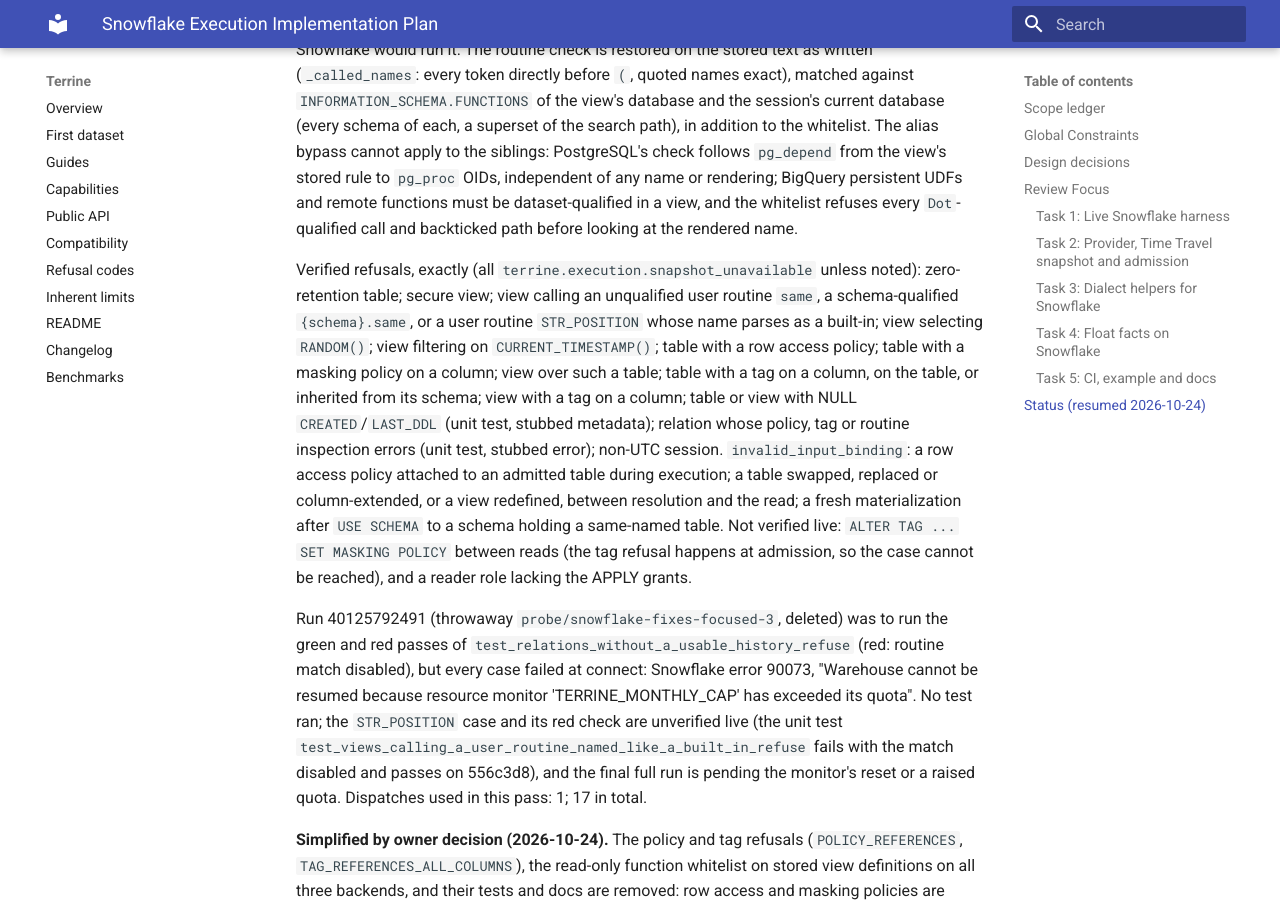
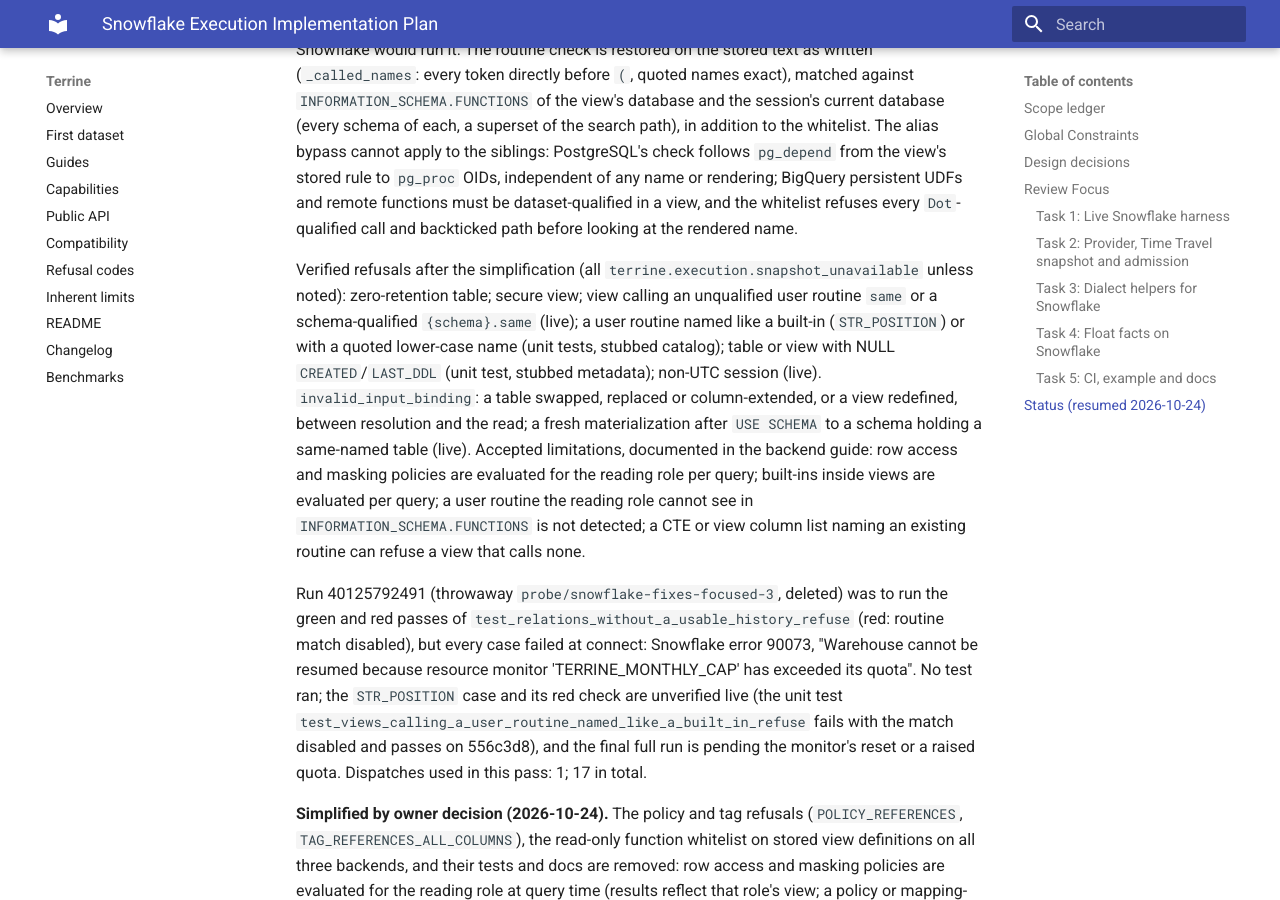
Before and after one commit to kylejcaron/terrine, an MkDocs documentation site: the page built from docs/superpowers/plans/2026-10-23-snowflake-execution.md, in a window 1280 px wide and 900 px high, scrolled down 9206 px. Built offline with MkDocs 1.6.1 and Material for MkDocs 9.7.7, drawn with Linux system fonts in a browser that asks for light colours.

Commit message:
fix: match Snowflake routine names with their catalog case
Unquoted routine names are stored upper-cased and quoted names as written, so
the catalog listing is compared exactly against the folded call names. The
guide notes that only routines the reading role can see are detected.

```diff
--- a/docs/superpowers/plans/2026-10-23-snowflake-execution.md
+++ b/docs/superpowers/plans/2026-10-23-snowflake-execution.md
@@ -278,22 +278,21 @@
 whitelist refuses every `Dot`-qualified call and backticked path before
 looking at the rendered name.
 
-Verified refusals, exactly (all `terrine.execution.snapshot_unavailable`
-unless noted): zero-retention table; secure view; view calling an unqualified
-user routine `same`, a schema-qualified `{schema}.same`, or a user routine
-`STR_POSITION` whose name parses as a built-in; view selecting `RANDOM()`;
-view filtering on `CURRENT_TIMESTAMP()`; table with a row access policy;
-table with a masking policy on a column; view over such a table; table with
-a tag on a column, on the table, or inherited from its schema; view with a
-tag on a column; table or view with NULL `CREATED`/`LAST_DDL` (unit test,
-stubbed metadata); relation whose policy, tag or routine inspection errors
-(unit test, stubbed error); non-UTC session. `invalid_input_binding`: a row
-access policy attached to an admitted table during execution; a table
-swapped, replaced or column-extended, or a view redefined, between
-resolution and the read; a fresh materialization after `USE SCHEMA` to a
-schema holding a same-named table. Not verified live: `ALTER TAG ... SET
-MASKING POLICY` between reads (the tag refusal happens at admission, so the
-case cannot be reached), and a reader role lacking the APPLY grants.
+Verified refusals after the simplification (all
+`terrine.execution.snapshot_unavailable` unless noted): zero-retention table;
+secure view; view calling an unqualified user routine `same` or a
+schema-qualified `{schema}.same` (live); a user routine named like a built-in
+(`STR_POSITION`) or with a quoted lower-case name (unit tests, stubbed
+catalog); table or view with NULL `CREATED`/`LAST_DDL` (unit test, stubbed
+metadata); non-UTC session (live). `invalid_input_binding`: a table swapped,
+replaced or column-extended, or a view redefined, between resolution and the
+read; a fresh materialization after `USE SCHEMA` to a schema holding a
+same-named table (live). Accepted limitations, documented in the backend
+guide: row access and masking policies are evaluated for the reading role per
+query; built-ins inside views are evaluated per query; a user routine the
+reading role cannot see in `INFORMATION_SCHEMA.FUNCTIONS` is not detected;
+a CTE or view column list naming an existing routine can refuse a view that
+calls none.
 
 Run 40125792491 (throwaway `probe/snowflake-fixes-focused-3`, deleted) was
 to run the green and red passes of
```
Also changed, not shown: docs/guides/backend-compatibility.md (+2 -1 lines), 2 other files.
